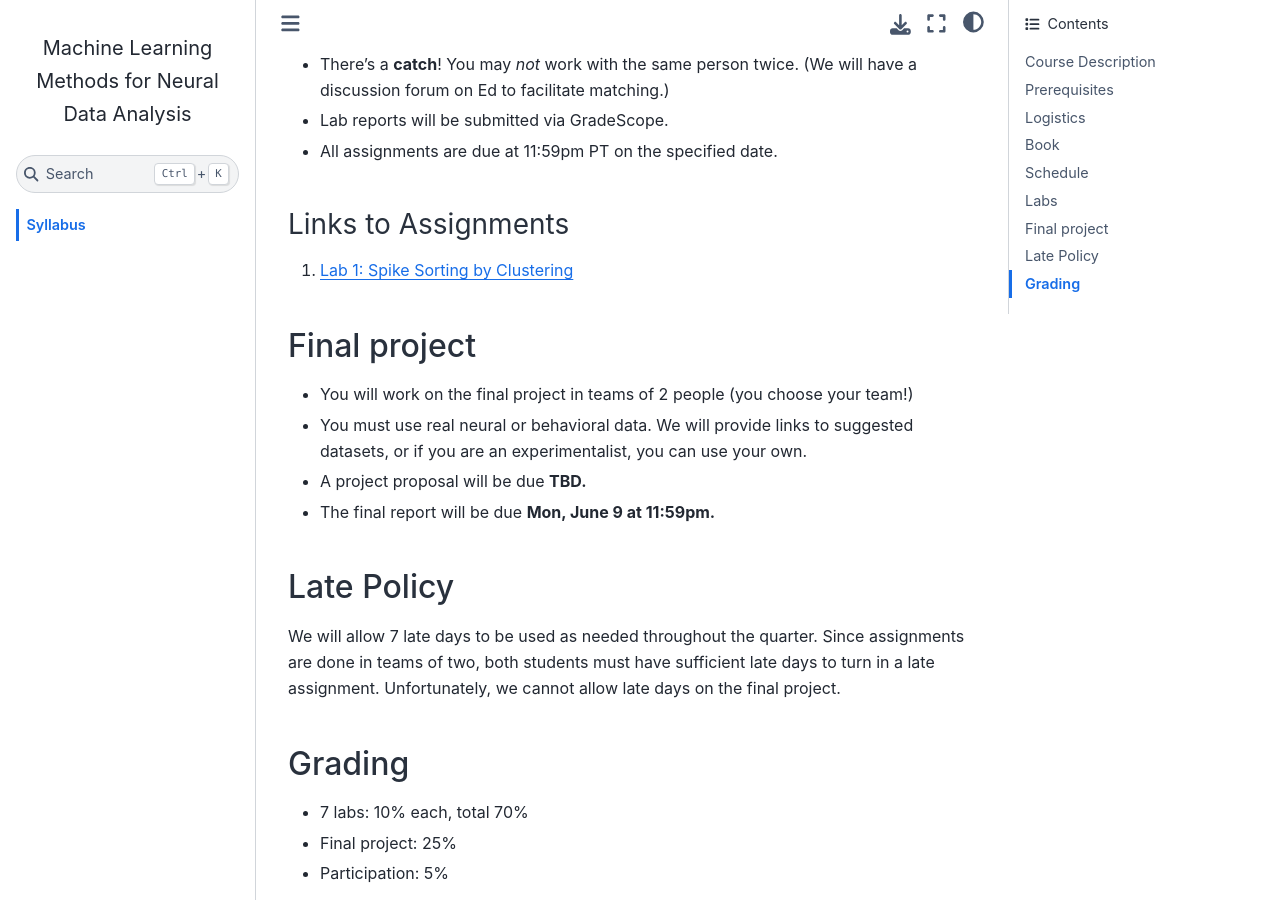
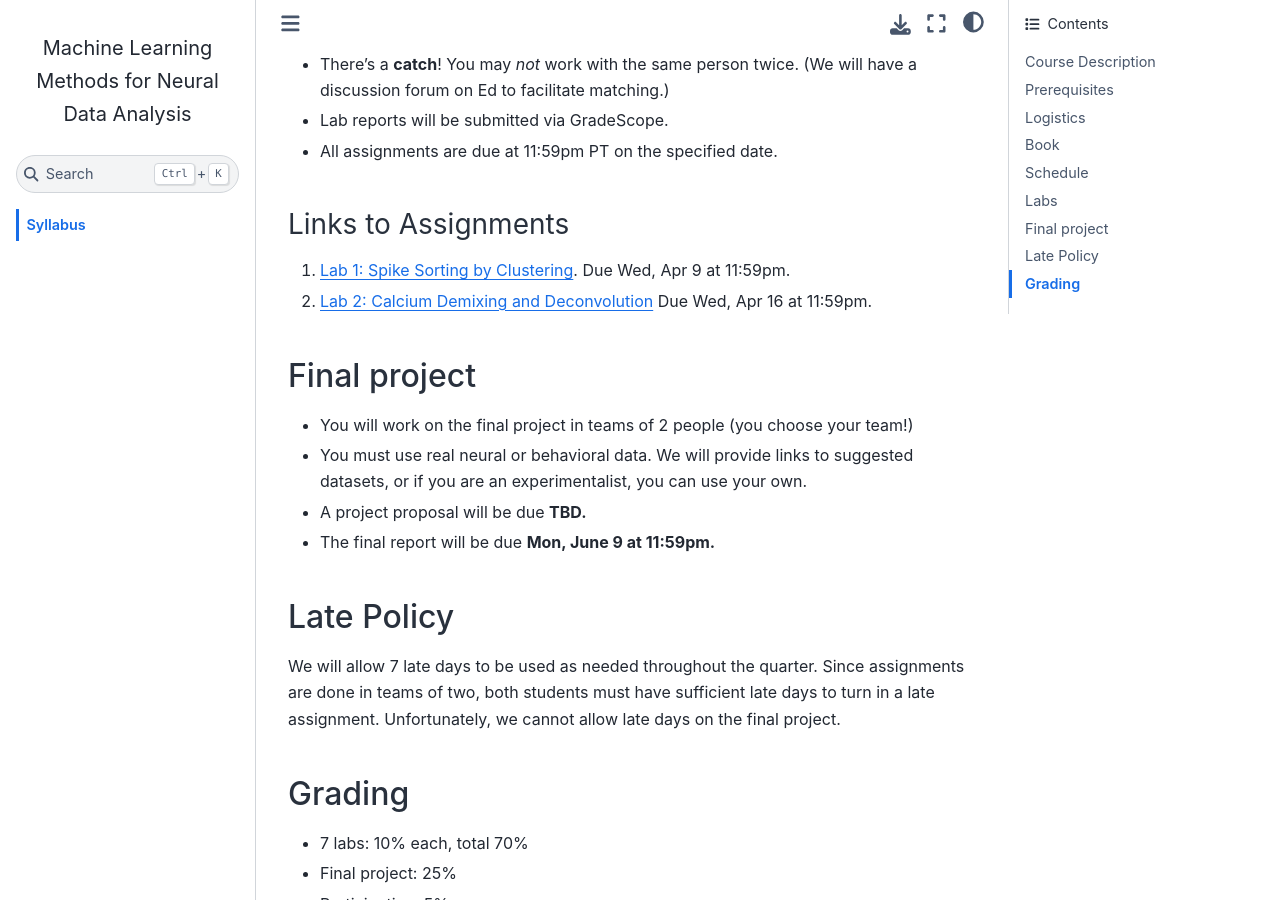
Before and after one commit to slinderman/stats320, a Jupyter Book: the page built from index.md, in a window 1280 px wide and 900 px high, scrolled down 4055 px. Built offline with Jupyter Book 1.0.4 settings and Sphinx 7.4.7 and the Sphinx Book theme 1.1.4, drawn with Linux system fonts in a browser that asks for light colours.

Commit message:
adding link to lab 2

```diff
--- a/index.md
+++ b/index.md
@@ -39,7 +39,7 @@
 | Mon, Mar 31 | Course Overview {Download}`[slides]<slides/pdf/01_intro.pdf>` | | [Basic neurobiology](https://slinderman.github.io/ml4nd/chapters/03_neurobio.html) <br> [Probabilistic modeling](https://slinderman.github.io/ml4nd/chapters/02_probabilistic_modeling.html)|
 | Wed, Apr 2  | Spike Sorting | Mixture Models | [Spike Sorting by Clustering](https://slinderman.github.io/ml4nd/chapters/04a_spike_sorting_clustering.html) | <span style="color:red">[**Lab 1 Out**](https://slinderman.github.io/ml4nd/labs/01a_spike_sorting.html)</span> |
 | Mon, Apr 7  | Spike Sorting{Download}`[slides]<slides/pdf/05_spike_sorting_deconv.pdf>` | Matrix Factorization | [Spike Sorting by Deconvolution](https://slinderman.github.io/ml4nd/chapters/05_deconv_spike_sorting.html) | |
-| Wed, Apr 9  | Calcium Deconvolution{Download}`[slides]<slides/pdf/06_calcium_imaging.pdf>` | Convex Optimization  | [Calcium Deconvolution](https://slinderman.github.io/ml4nd/chapters/06_calcium_imaging.html) | <span style="color:red">**Lab 1 Due** <br> **Lab 2 Out**</span> |
+| Wed, Apr 9  | Calcium Deconvolution{Download}`[slides]<slides/pdf/06_calcium_imaging.pdf>` | Convex Optimization  | [Calcium Deconvolution](https://slinderman.github.io/ml4nd/chapters/06_calcium_imaging.html) | <span style="color:red">**Lab 1 Due** <br> [**Lab 2 Out**](https://slinderman.github.io/ml4nd/labs/02_calcium_imaging.html)</span> |
 | Mon, Apr 14 | Markerless Pose Tracking | Convolution and Cross-Correlation | | |
 | Wed, Apr 16 | Markerless Pose Tracking | Convolutional Neural Networks (CNNs) | | <span style="color:red">**Lab 2 Due** <br> **Lab 3 Out**</span> |
 
@@ -82,7 +82,8 @@
 
 ### Links to Assignments
 
-1. [Lab 1: Spike Sorting by Clustering](https://slinderman.github.io/ml4nd/labs/01a_spike_sorting.html)
+1. [Lab 1: Spike Sorting by Clustering](https://slinderman.github.io/ml4nd/labs/01a_spike_sorting.html). Due Wed, Apr 9 at 11:59pm.
+2. [Lab 2: Calcium Demixing and Deconvolution](https://slinderman.github.io/ml4nd/labs/02_calcium_imaging.html) Due Wed, Apr 16 at 11:59pm.
 
 ## Final project
 
```
